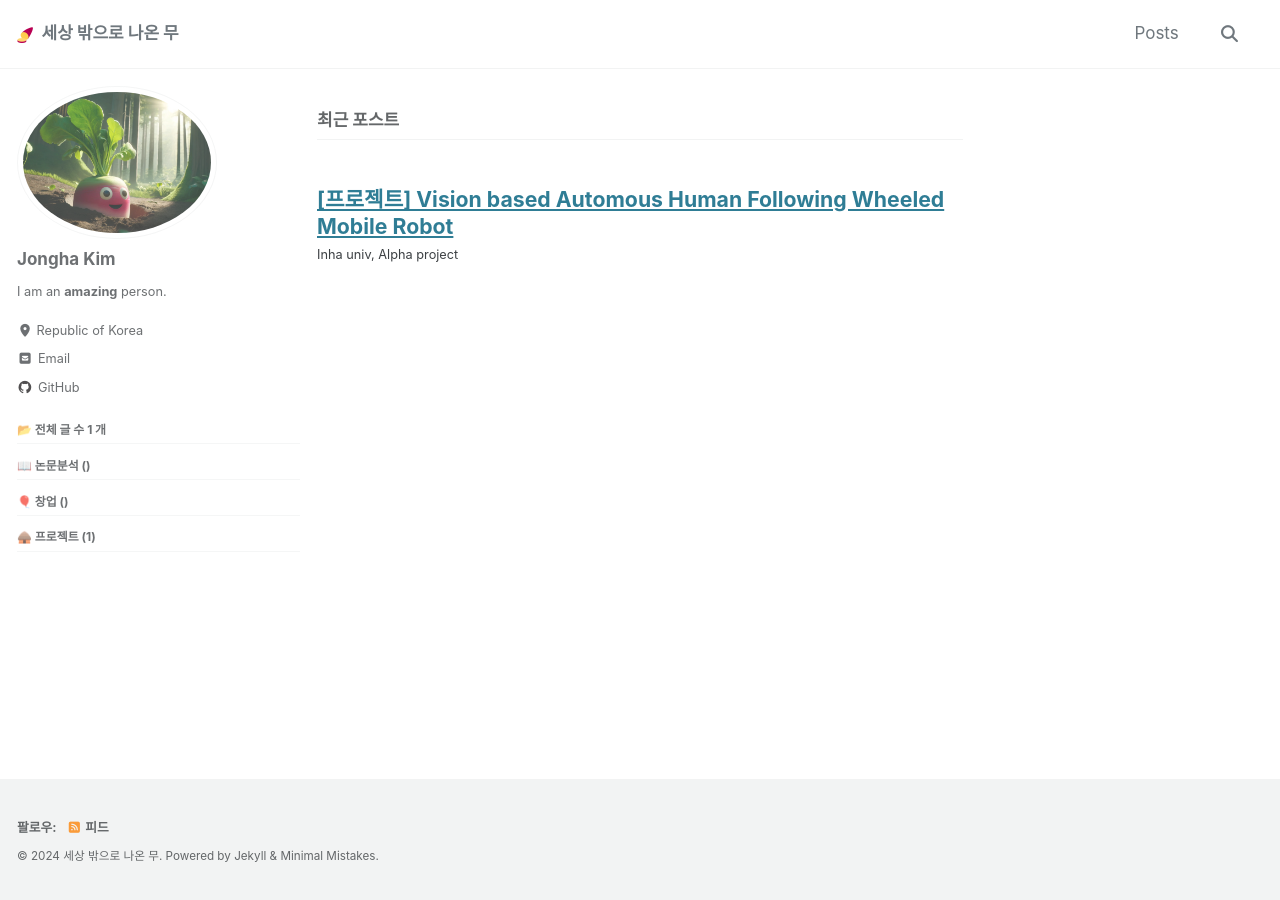
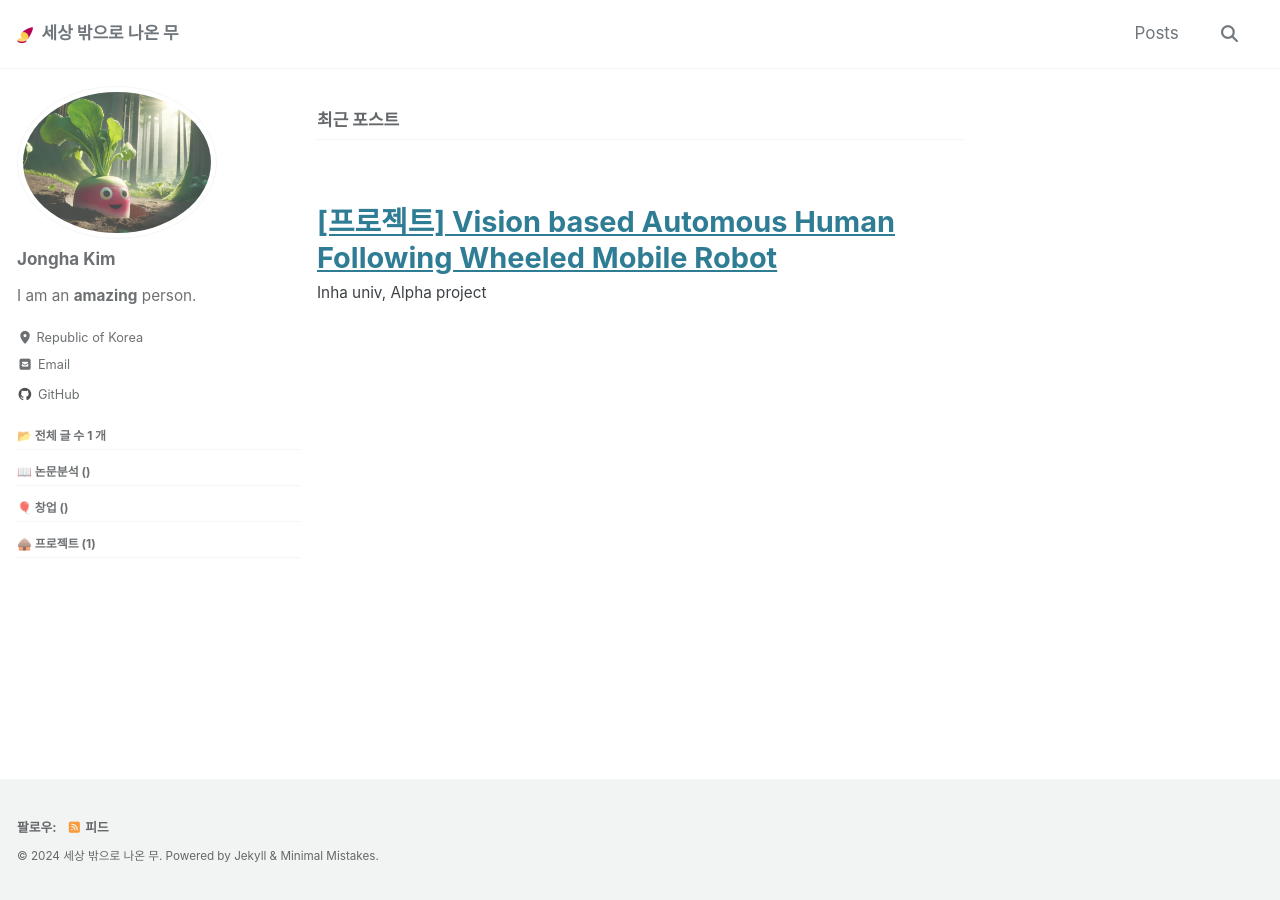
Before and after one commit to hytric/hytric.github.io, a Jekyll site: the page built from index.html, in a window 1280 px wide. Built offline with Jekyll 4.4.1, drawn with Linux system fonts in a browser that asks for light colours; cached includes are drawn as plain includes; the list of posts is cut into pages by our own code.

Commit message:
[Edit] Text size

```diff
--- a/assets/css/main.scss
+++ b/assets/css/main.scss
@@ -7,3 +7,24 @@
 
 @import "minimal-mistakes/skins/{{ site.minimal_mistakes_skin | default: 'default' }}"; // skin
 @import "minimal-mistakes"; // main partials
+
+
+h2 {
+    font-size: 1.7rem; /* 약 36px (2.25 * 16px) */
+}
+
+h3 {
+    font-size: 1.3rem; /* 약 28px (1.75 * 16px) */
+}
+
+h4 {
+    font-size: 1rem; /* 약 24px (1.5 * 16px) */
+}
+
+h5 {
+    font-size: 0.7rem; /* 약 20px (1.25 * 16px) */
+}
+
+p {
+    font-size: 0.9rem !important;   /* 약 14.4px로 설정 */
+}
```
